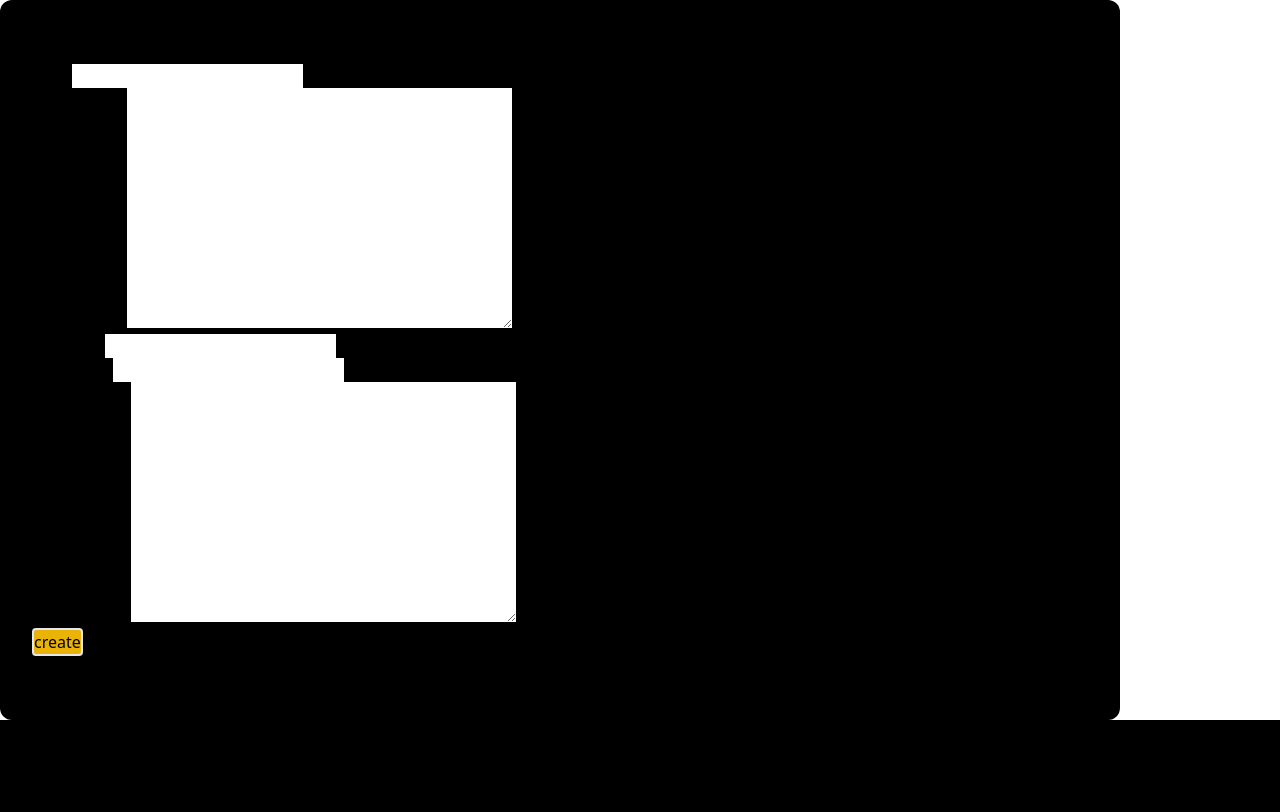
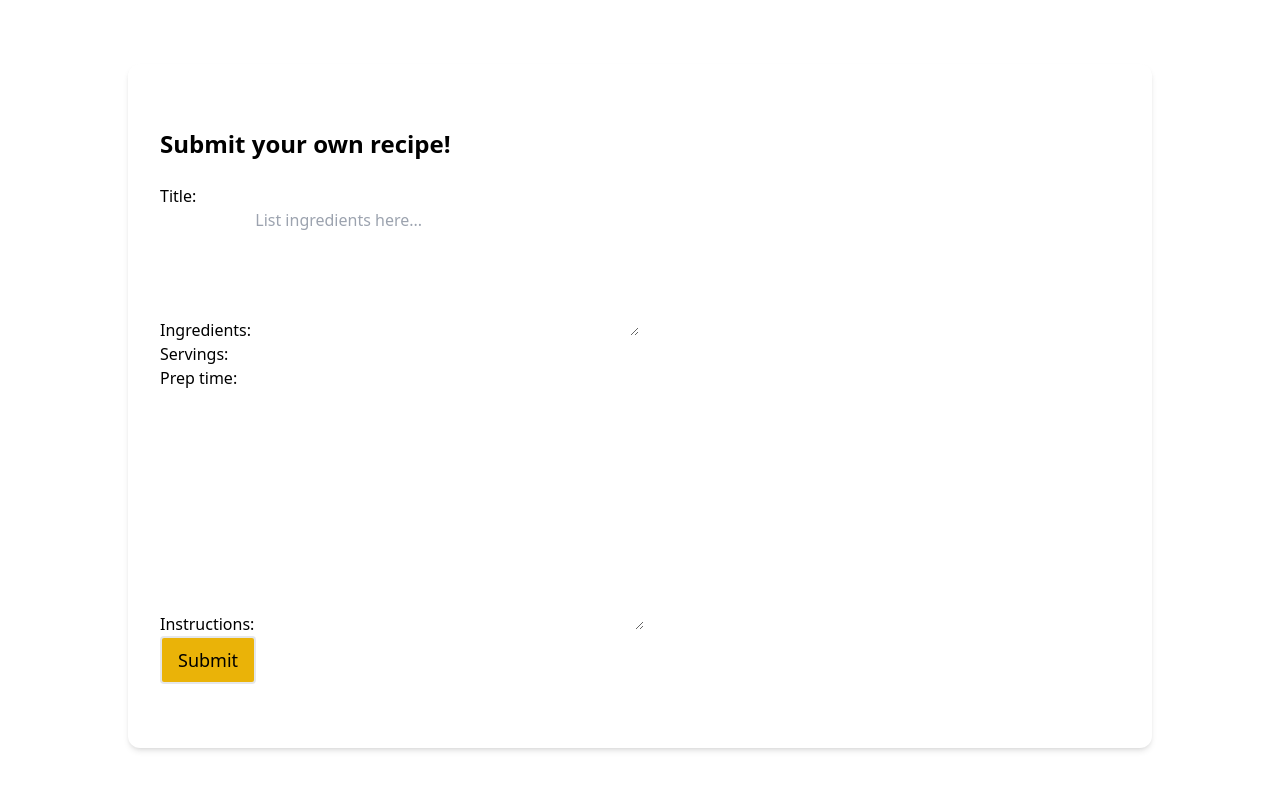
Before and after one commit to Hack-Weekly/lavender-snake-recipe, a Django app: page /recipe/create/ in a window 1280 px wide. Shown: the part 80-892 px from the top of the page. Before the commit the page ends 800 px from the top, so only its background shows below. Run offline with Django 4.2, Linux system fonts and the light colour scheme; some libraries are stand-ins or nearby versions.

Commit message:
form  styling

```diff
--- a/recipe/forms.py
+++ b/recipe/forms.py
@@ -1,12 +1,15 @@
-from django.forms import ModelForm
+from django import forms
 from .models import Recipe
 
-class RecipeCreateForm(ModelForm):
+class RecipeCreateForm(forms.ModelForm):
     class Meta:
         model = Recipe
         fields = ['title', 'ingredients', 'servings', 'prep_time', 'instructions']
+        widgets = {
+            'ingredients': forms.Textarea(attrs={'class': 'h-32 w-96', 'placeholder': 'List ingredients here...'}),
+        }
 
-class RecipeUpdateForm(ModelForm):
+class RecipeUpdateForm(forms.ModelForm):
     class Meta:
         model = Recipe
         fields = ['title', 'ingredients', 'servings', 'prep_time', 'instructions']
--- a/recipe/models.py
+++ b/recipe/models.py
@@ -9,6 +9,7 @@ class Recipe(models.Model):
     prep_time = models.PositiveIntegerField()
     instructions = models.TextField()
 
+
     def __str__(self):
         return self.name
 
--- a/recipe/templates/recipe/recipe_create.html
+++ b/recipe/templates/recipe/recipe_create.html
@@ -1,11 +1,17 @@
 {% extends 'base.html' %}
 {% load tailwind_filters %}
 {% block body %}
-<form class="mr-40 py-16 px-8 rounded-xl bg-black " method="post">
+<div class="flex items-center justify-center min-h-screen bg-white-200 pt-16 pb-16">
+    <form class="w-4/5 py-16 px-8 rounded-xl bg-white shadow-md" method="post">
 
-    {% csrf_token %}
-    {{ form|crispy }}
-    <button class="bg-yellow-500 border-2 rounded">create</button>
 
-</form>
+        <h2 class="text-2xl font-bold mb-6">Submit your own recipe!</h2>
+
+        {% csrf_token %}
+        {{ form|crispy }}
+
+        <button type="submit" class="bg-yellow-500 border-2 rounded px-4 py-2 text-lg">Submit</button>
+
+    </form>
+</div>
 {% endblock body %}
```
Also changed, not shown: recipe/migrations/0003_recipe_tags.py (added), recipe/migrations/0004_remove_recipe_tags.py (added), 1 other file.
